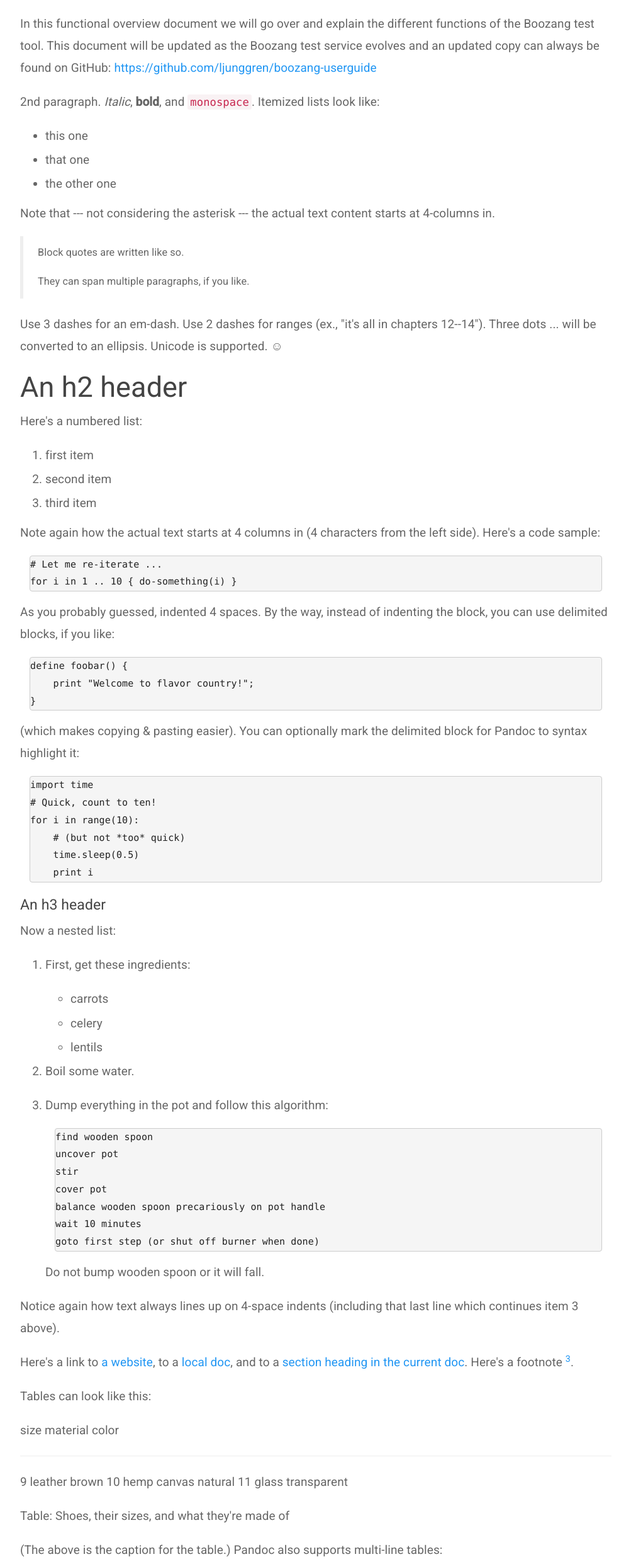
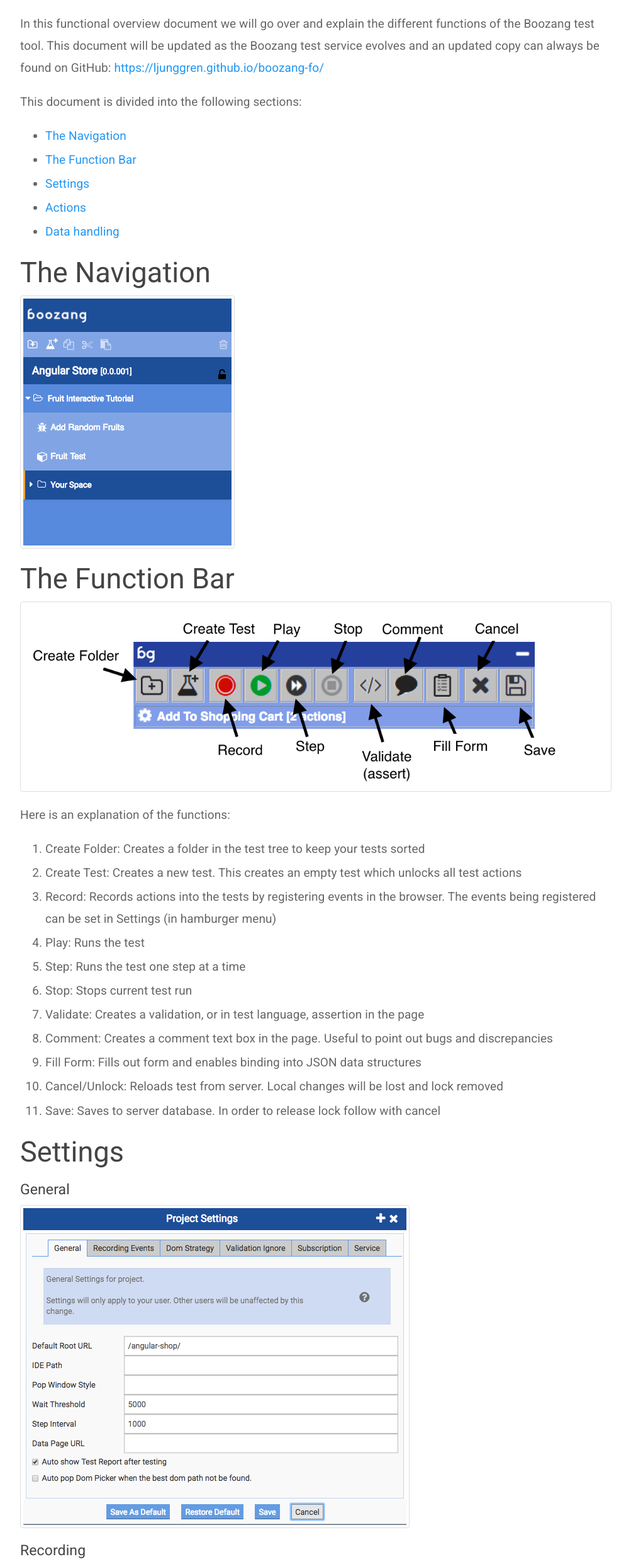
Before and after one commit to lwshome/boozang-fo, a plain HTML site: page index.html in a window 1280 px wide. Shown: the part 201-2684 px from the top of the page at 63% size, without its empty margins (138-1141 px from the left). Drawn offline with nearby package versions, Linux system fonts and the light colour scheme; a script that the page names is missing.

Commit message:
Website generation with Couscous

```diff
--- a/index.html
+++ b/index.html
@@ -33,14 +33,62 @@
                     <h1 id="boozang-functional-overview">Boozang Functional Overview</h1>
 <p>In this functional overview document we will go over and explain the different functions of the Boozang test tool.
 This document will be updated as the Boozang test service evolves and an updated copy can always be found on GitHub:
-<a href="https://github.com/ljunggren/boozang-userguide">https://github.com/ljunggren/boozang-userguide</a></p>
-<p>2nd paragraph. <em>Italic</em>, <strong>bold</strong>, and <code>monospace</code>. Itemized lists
-look like:</p>
+<a href="https://ljunggren.github.io/boozang-fo/">https://ljunggren.github.io/boozang-fo/</a></p>
+<p>This document is divided into the following sections:</p>
 <ul>
-<li>this one</li>
-<li>that one</li>
-<li>the other one</li>
+<li><a href="#The-Navigation">The Navigation</a></li>
+<li><a href="#The-Function-Bar">The Function Bar</a></li>
+<li><a href="#Settings">Settings</a></li>
+<li><a href="#Actions">Actions</a></li>
+<li><a href="#Data-handling">Data handling</a></li>
 </ul>
+<h2 id="the-navigation">The Navigation</h2>
+<p><img src="images/navigation_bar.png" alt="example image" title="An exemplary image" /></p>
+<h2 id="the-function-bar">The Function Bar</h2>
+<p><img src="images/annotated_panel.png" alt="example image" title="An exemplary image" /></p>
+<p>Here is an explanation of the functions:</p>
+<ol>
+<li>Create Folder: Creates a folder in the test tree to keep your tests sorted</li>
+<li>Create Test: Creates a new test. This creates an empty test which unlocks all test actions</li>
+<li>Record: Records actions into the tests by registering events in the browser. The events being registered can be set in Settings (in hamburger menu)</li>
+<li>Play: Runs the test</li>
+<li>Step: Runs the test one step at a time</li>
+<li>Stop: Stops current test run</li>
+<li>Validate: Creates a validation, or in test language, assertion in the page</li>
+<li>Comment: Creates a comment text box in the page. Useful to point out bugs and discrepancies</li>
+<li>Fill Form: Fills out form and enables binding into JSON data structures</li>
+<li>Cancel/Unlock: Reloads test from server. Local changes will be lost and lock removed</li>
+<li>Save: Saves to server database. In order to release lock follow with cancel</li>
+</ol>
+<h2 id="settings">Settings</h2>
+<h3 id="general">General</h3>
+<p><img src="images/settings_general.png" alt="example image" title="An exemplary image" /></p>
+<h3 id="recording">Recording</h3>
+<p><img src="images/settings_recording.png" alt="example image" title="An exemplary image" /></p>
+<h3 id="dom">DOM</h3>
+<p><img src="images/settings_dom.png" alt="example image" title="An exemplary image" /></p>
+<h3 id="validation">Validation</h3>
+<p><img src="images/settings_validation.png" alt="example image" title="An exemplary image" /></p>
+<h3 id="subscriptions">Subscriptions</h3>
+<p><img src="images/settings_subscription.png" alt="example image" title="An exemplary image" /></p>
+<h3 id="service">Service</h3>
+<p><img src="images/settings_service.png" alt="example image" title="An exemplary image" /></p>
+<h2 id="actions">Actions</h2>
+<h3 id="validate">Validate</h3>
+<p><img src="images/action_validate.png" alt="example image" title="An exemplary image" /></p>
+<h3 id="trigger-event">Trigger Event</h3>
+<p><img src="images/action_triggerevent.png" alt="example image" title="An exemplary image" /></p>
+<h3 id="extract-data">Extract Data</h3>
+<p><img src="images/action_extractdata.png" alt="example image" title="An exemplary image" /></p>
+<h3 id="js-code">JS Code</h3>
+<p><img src="images/action_jscode.png" alt="example image" title="An exemplary image" /></p>
+<h3 id="plug-test-case">Plug test-case</h3>
+<p><img src="images/action_plug.png" alt="example image" title="An exemplary image" /></p>
+<h3 id="comment">Comment</h3>
+<p><img src="images/action_comment.png" alt="example image" title="An exemplary image" /></p>
+<h3 id="refresh">Refresh</h3>
+<p><img src="images/action_refresh.png" alt="example image" title="An exemplary image" /></p>
+<h2 id="data-handling">Data handling</h2>
 <p>Note that --- not considering the asterisk --- the actual text
 content starts at 4-columns in.</p>
 <blockquote>
```
Also changed, not shown: images/action_comment.png (added), images/action_extractdata.png (added), images/action_jscode.png (added), images/action_plug.png (added), images/action_refresh.png (added), images/action_triggerevent.png (added), images/action_validate.png (added), images/action_view.png (added), images/annotated_panel.png (added), images/navigation_bar.png (added), images/settings_dom.png (added), images/settings_general.png (added), images/settings_recording.png (added), images/settings_service.png (added), 2 more files.
